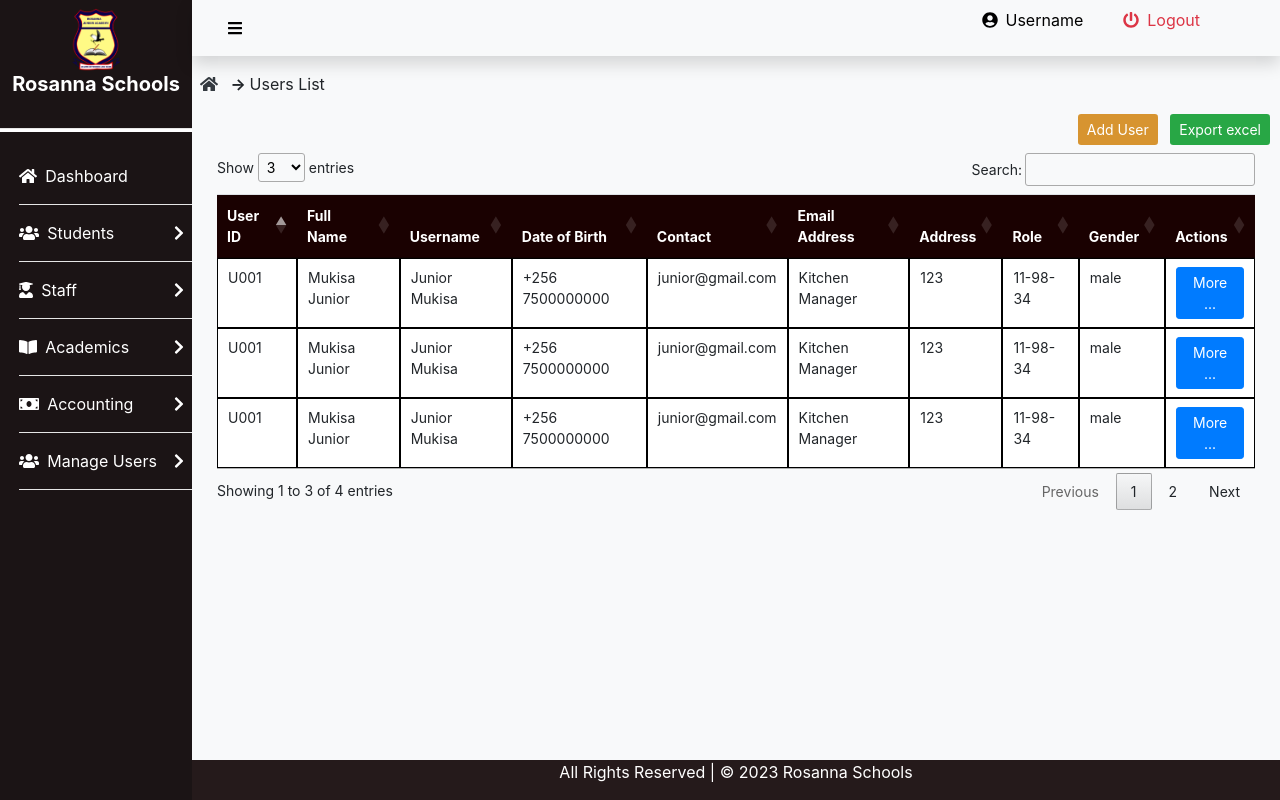
After one commit to megateams/rosanna, a Django app: page /userslist/ in a window 1280 px wide. The commit adds this page. Run offline with Django 4.2, Linux system fonts and the light colour scheme; some libraries are stand-ins or nearby versions.

Commit message:
worked on useradd and list

```diff
--- a/frontend/templates/frontend/base.html
+++ b/frontend/templates/frontend/base.html
@@ -184,10 +184,10 @@
                     <!-- submenu -->
                     <ul class="submenu-users">
                         <li>
-                            <a href="/studentslist" ><i class="fas fa-list    mr-2"></i> Add User</a>
+                            <a href="/addusers" ><i class="fas fa-list    mr-2"></i> Add User</a>
                         </li>
                         <li>
-                            <a href="/addstudent"> <i class="fas fa-users   mr-2"></i>Users List</a>
+                            <a href="/userslist"> <i class="fas fa-users   mr-2"></i>Users List</a>
                         </li>
 
                     </ul>
--- /dev/null
+++ b/frontend/templates/frontend/users/usersList.html
@@ -0,0 +1,105 @@
+{% extends 'frontend/base.html' %}
+{% block  title %} Users List {% endblock title %}
+{% block  pagetitle %} Users List {% endblock pagetitle %}
+
+{% block  main %}
+
+<!-- inner-content -->
+<div class="inner-content">
+    <div class="btns float-right">
+        <a href="/addusers" class="btn btn-sm add-btn text-white mb-2 ml-3">Add User</a>
+        <a href="" class="btn btn-sm bg-success text-white mb-2 ml-2 ">Export excel</a>
+    </div>
+    <div class="table-section" style="font-size: 14px;">
+
+        <table class="table" id="table">
+            <thead>
+                <tr>
+                    <th>User ID</th>
+                    <th>Full Name</th>
+                    <th>Username</th>
+                    <th>Date of Birth</th>
+                    <th>Contact</th>
+                    <th>Email Address</th>
+                    <th>Address</th>
+                    <th>Role</th>
+                     <th>Gender</th>
+                    <th>Actions</th>
+                </tr>
+            </thead>
+            <tbody>
+                <tr>
+                    <td>U001</td>
+                    <td>Mukisa Junior</td>
+                    <td>Junior Mukisa</td>
+                    <td>+256 7500000000</td>
+                    <td>junior@gmail.com</td>
+                    <td>Kitchen Manager</td>
+                    <td>123</td>
+                    <td>11-98-34</td>
+                    <td>male</td>
+
+
+
+                    <td>
+                        <a href="" id="RS001" class="btn btn-sm btn-primary more">More ...</a>
+
+                    </td>
+                </tr>
+                <tr>
+                    <td>U001</td>
+                    <td>Mukisa Junior</td>
+                    <td>Junior Mukisa</td>
+                    <td>+256 7500000000</td>
+                    <td>junior@gmail.com</td>
+                    <td>Kitchen Manager</td>
+                    <td>123</td>
+                    <td>11-98-34</td>
+                    <td>male</td>
+
+                    <td>
+                        <a href="" id="RS001" class="btn btn-sm btn-primary more">More ...</a>
+                    </td>
+                </tr>
+                <tr>
+                    <td>U001</td>
+                    <td>Mukisa Junior</td>
+                    <td>Junior Mukisa</td>
+                    <td>+256 7500000000</td>
+                    <td>junior@gmail.com</td>
+                    <td>Kitchen Manager</td>
+                    <td>123</td>
+                    <td>11-98-34</td>
+                    <td>male</td>
+
+
+                    <td>
+                        <a href="" id="RS001" class="btn btn-sm btn-primary more">More ...</a>
+                    </td>
+                </tr>
+                <tr>
+                    <td>U001</td>
+                    <td>Mukisa Junior</td>
+                    <td>Junior Mukisa</td>
+                    <td>+256 7500000000</td>
+                    <td>junior@gmail.com</td>
+                    <td>Kitchen Manager</td>
+                    <td>123</td>
+                    <td>11-98-34</td>
+                    <td>male</td>
+
+                    <td>
+                        <a href="" id="RS001" class="btn btn-sm btn-primary more">More ...</a>
+                    </td>
+                </tr>
+
+            </tbody>
+        </table>
+    </div>
+    <!-- student show -->
+    <div class="show_user">
+
+    </div>
+</div>
+<!-- inner-content -->
+{% endblock main %}
--- a/frontend/urls.py
+++ b/frontend/urls.py
@@ -11,6 +11,9 @@ urlpatterns = [
     path('addteacher/', views.teacherAdd, name="Add Teacher"),
     path('teacherlist/', views.teacherList, name="Teachers List"),
 
+    path('addusers/', views.addUsers, name="Add User"),
+    path('userslist/', views.usersList, name="View List"),
+
     path('showstudent/', views.showStudent, name="Student details"),
 
     path('support-staff-list/', views.supportstaffList, name="Support staff List"),
--- a/frontend/views.py
+++ b/frontend/views.py
@@ -23,6 +23,14 @@ def teacherList(request):
     return render(request,'frontend/staff/teacherList.html')
 # teachers views
 
+# users views
+def addUsers(request):
+    return render(request,'frontend/users/addUsers.html')
+
+def usersList(request):
+    return render(request,'frontend/users/usersList.html')
+# users views
+
 def showStudent(request):
     return render(request, 'frontend/student/showStudent.html')
 # students views
```
Also changed, not shown: frontend/templates/frontend/users/addUsers.html (added, +112 -0 lines).
